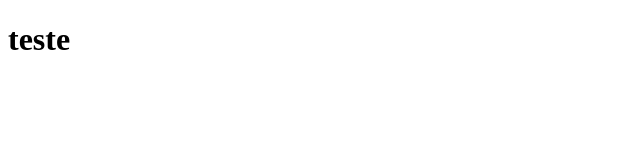
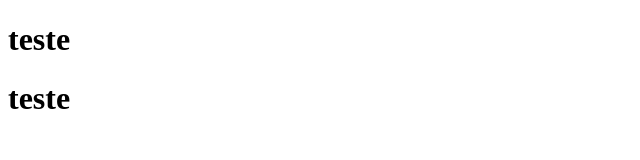
Before and after one commit to jessemcastro/aulagit, a plain HTML site: page index.html in a window 1280 px wide. Shown: the whole page, without its empty margins (0-640 px from the left). Drawn offline with Linux system fonts and the light colour scheme.

Commit message:
Teste 2 envio

```diff
--- a/index.html
+++ b/index.html
@@ -12,6 +12,9 @@
   <h1>
     teste
   </h1>
+  <h1>
+    teste
+  </h1>
 </body>
 
 </html>
```
